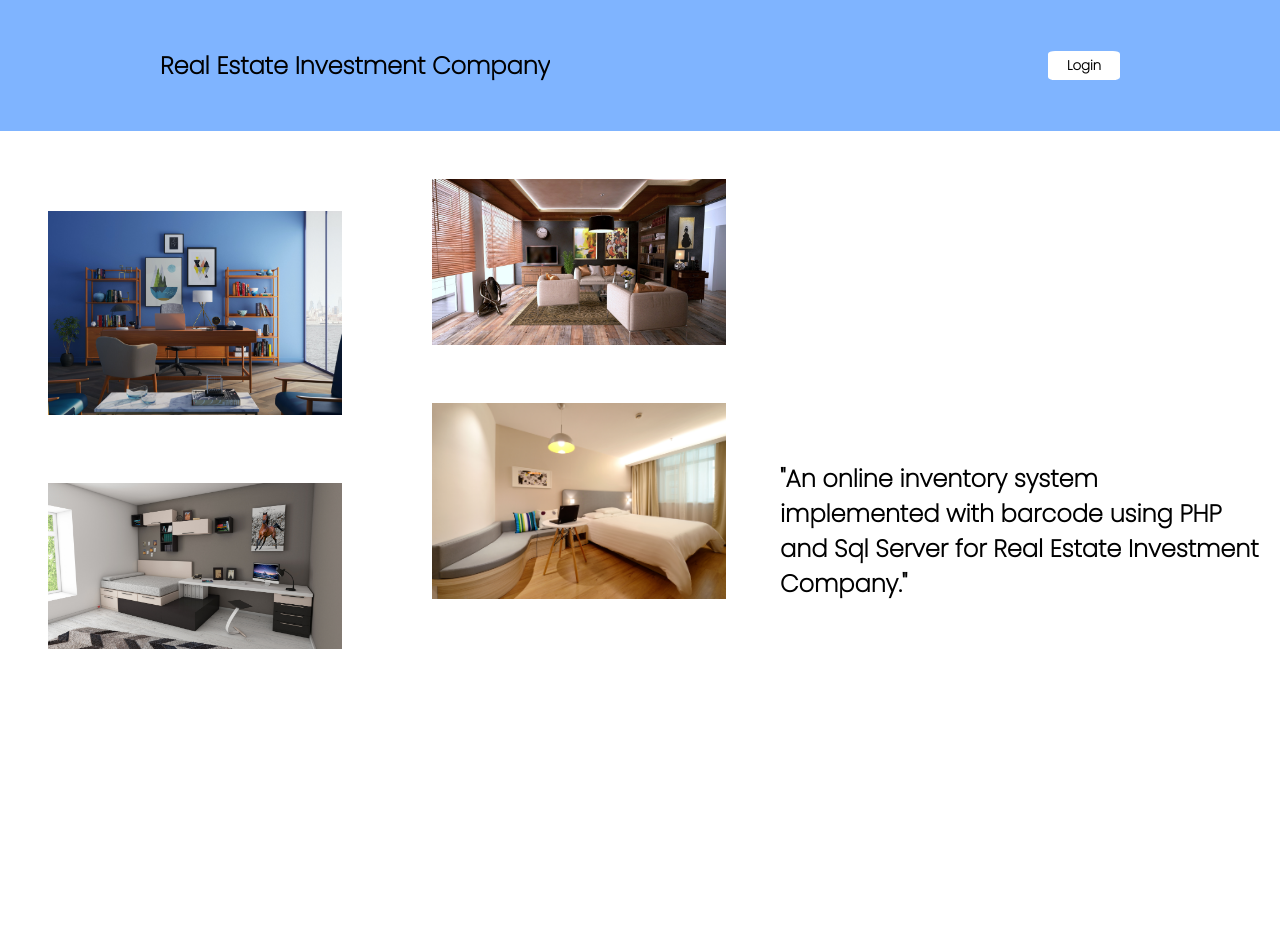
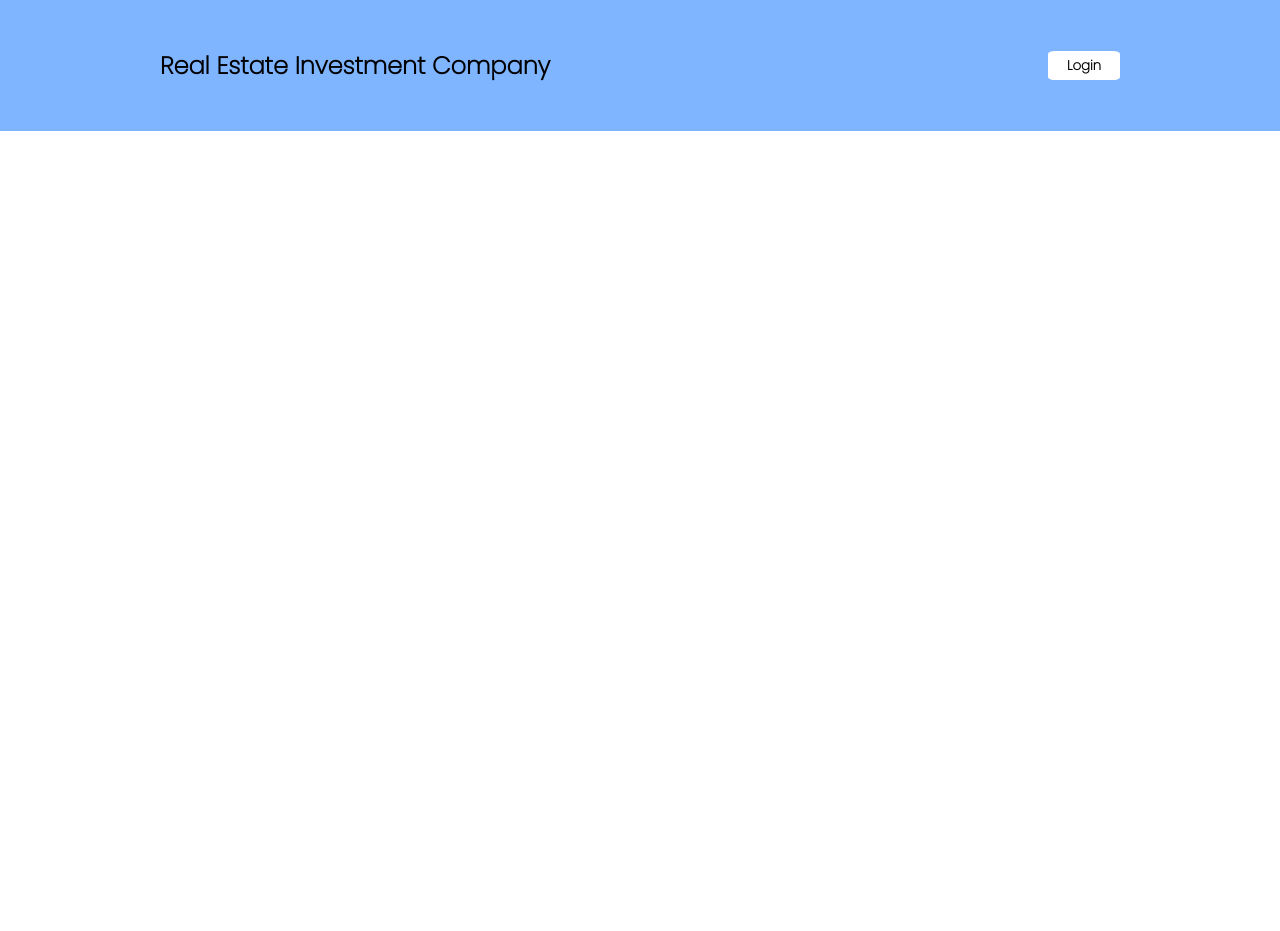
Before and after one commit to tandugonkhalid/Barcode-System, a PHP site: page / in a window 1280 px wide. Run offline with PHP 8.4, Linux system fonts and the light colour scheme.

Commit message:
second commit

```diff
--- a/css/style.css
+++ b/css/style.css
@@ -5,7 +5,6 @@
   margin: 0;
   -webkit-box-sizing: border-box;
           box-sizing: border-box;
-  overflow: hidden;
 }
 
 .navbar {
@@ -62,74 +61,14 @@ section {
 }
 
 section .info {
-  display: -ms-grid;
-  display: grid;
-  -webkit-box-pack: center;
-      -ms-flex-pack: center;
-          justify-content: center;
-  -webkit-box-align: center;
-      -ms-flex-align: center;
-          align-items: center;
-  padding: 3em;
-  height: 100vh;
-}
-
-section .info h1 {
-  font-family: 'Poppins', sans-serif;
-  width: 20em;
+  display: none;
 }
 
 section .grid {
-  display: -ms-grid;
-  display: grid;
-  -ms-grid-columns: 23em 23em;
-      grid-template-columns: 23em 23em;
-  -ms-grid-rows: 10em 10em;
-      grid-template-rows: 10em 10em;
-  height: 100vh;
-  padding: 3em;
-  gap: 1em;
+  display: none;
 }
 
 section .grid img {
   width: 23vw;
 }
-
-section .grid img:nth-of-type(1) {
-  -ms-grid-row: 1;
-  -ms-grid-row-span: 1;
-  -ms-grid-column: 1;
-  -ms-grid-column-span: 1;
-  grid-area: 1 / 1 / 2 / 2;
-  -webkit-transform: translateY(2em);
-          transform: translateY(2em);
-}
-
-section .grid img:nth-of-type(2) {
-  -ms-grid-row: 1;
-  -ms-grid-row-span: 1;
-  -ms-grid-column: 2;
-  -ms-grid-column-span: 1;
-  grid-area: 1 / 2 / 2 / 3;
-}
-
-section .grid img:nth-of-type(3) {
-  -ms-grid-row: 3;
-  -ms-grid-row-span: 1;
-  -ms-grid-column: 1;
-  -ms-grid-column-span: 1;
-  grid-area: 3 / 1 / 4 / 2;
-  -webkit-transform: translateY(-3em);
-          transform: translateY(-3em);
-}
-
-section .grid img:nth-of-type(4) {
-  -ms-grid-row: 2;
-  -ms-grid-row-span: 1;
-  -ms-grid-column: 2;
-  -ms-grid-column-span: 1;
-  grid-area: 2/ 2 / 3 / 3;
-  -webkit-transform: translateY(3em);
-          transform: translateY(3em);
-}
 /*# sourceMappingURL=style.css.map */
--- a/css/style.scss
+++ b/css/style.scss
@@ -5,7 +5,7 @@
     padding: 0;
     margin: 0;
     box-sizing: border-box;
-    overflow: hidden;
+    // overflow: hidden;
 }
 
 .navbar{
@@ -44,47 +44,40 @@ section{
     align-items: center;
 
     .info{
-        display: grid;
-        justify-content: center;
-        align-items: center;
-        padding: 3em;
-        height: 100vh;
-
-        h1{
-            font-family: 'Poppins', sans-serif;
-            width: 20em;
-        }
+        display: none;
+        // justify-content: center;
+        // align-items: center;
+        // flex-direction: row;
     }
 
     .grid{
-        display: grid;
-        grid-template-columns: 23em 23em;
-        grid-template-rows: 10em 10em;
-        height: 100vh;
-        padding: 3em;
-        gap: 1em;
+        display: none;
+        // grid-template-columns: 23em 23em;
+        // grid-template-rows: 5em 5em;
+        // padding: 3em;
+        // gap: 1em;
 
         img{
             width: 23vw;
         }
 
-        img:nth-of-type(1){
-            grid-area: 1 / 1 / 2 / 2;
-            transform: translateY(2em);
-        }
+        // img:nth-of-type(1){
+        //     grid-area: 1 / 1 / 2 / 2;
+        //     transform: translateY(2em);
+        // }
 
-        img:nth-of-type(2){
-            grid-area: 1 / 2 / 2 / 3;
-        }
+        // img:nth-of-type(2){
+        //     grid-area: 1 / 2 / 2 / 3;
+        // }
 
-        img:nth-of-type(3){
-            grid-area: 3 / 1 / 4 / 2;
-            transform: translateY(-3em);
-        }
+        // img:nth-of-type(3){
+        //     grid-area: 3 / 1 / 4 / 2;
+        //     transform: translateY(-3em);
+        // }
 
-        img:nth-of-type(4){
-            grid-area: 2/ 2 / 3 / 3;
-            transform: translateY(3em);
-        }
+        // img:nth-of-type(4){
+        //     grid-area: 2/ 2 / 3 / 3;
+        //     transform: translateY(3em);
+        // }
     }
 }
--- a/index.php
+++ b/index.php
@@ -20,9 +20,15 @@
             <img src="images/271618.jpg" alt="Apartments">
         </div>
         <div class="info">
-            <h1>
-                "An online inventory system implemented with barcode using PHP and Sql Server for Real Estate Investment Company."
-            </h1>
+            <h1>Login</h1>
+            <form action="method">
+                <div class="form-group">
+                  <label for="">Name</label>
+                  <input type="text"
+                    class="form-control" name="" id="" aria-describedby="helpId" placeholder="">
+                  <small id="helpId" class="form-text text-muted">Help text</small>
+                </div>
+            </form>
         </div>
     </section>
 </body>
```
Also changed, not shown: 1 other file.
